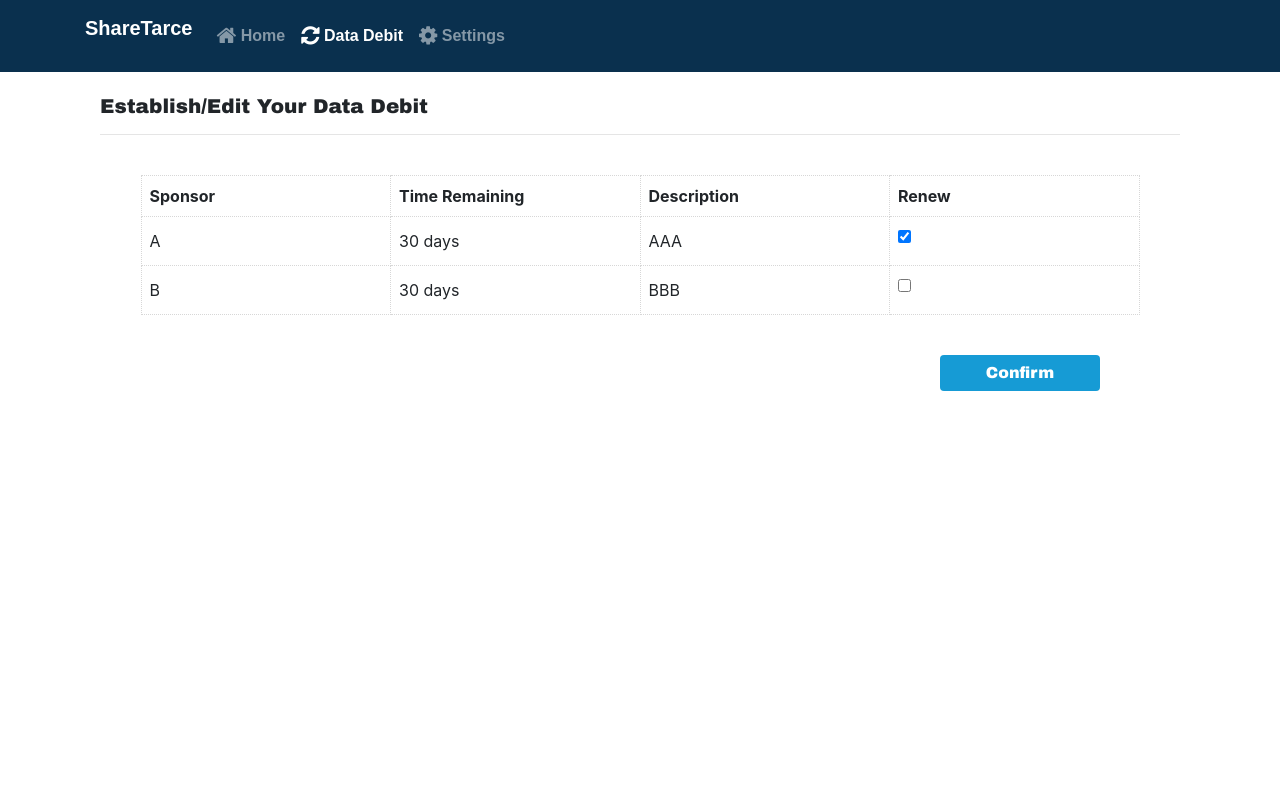
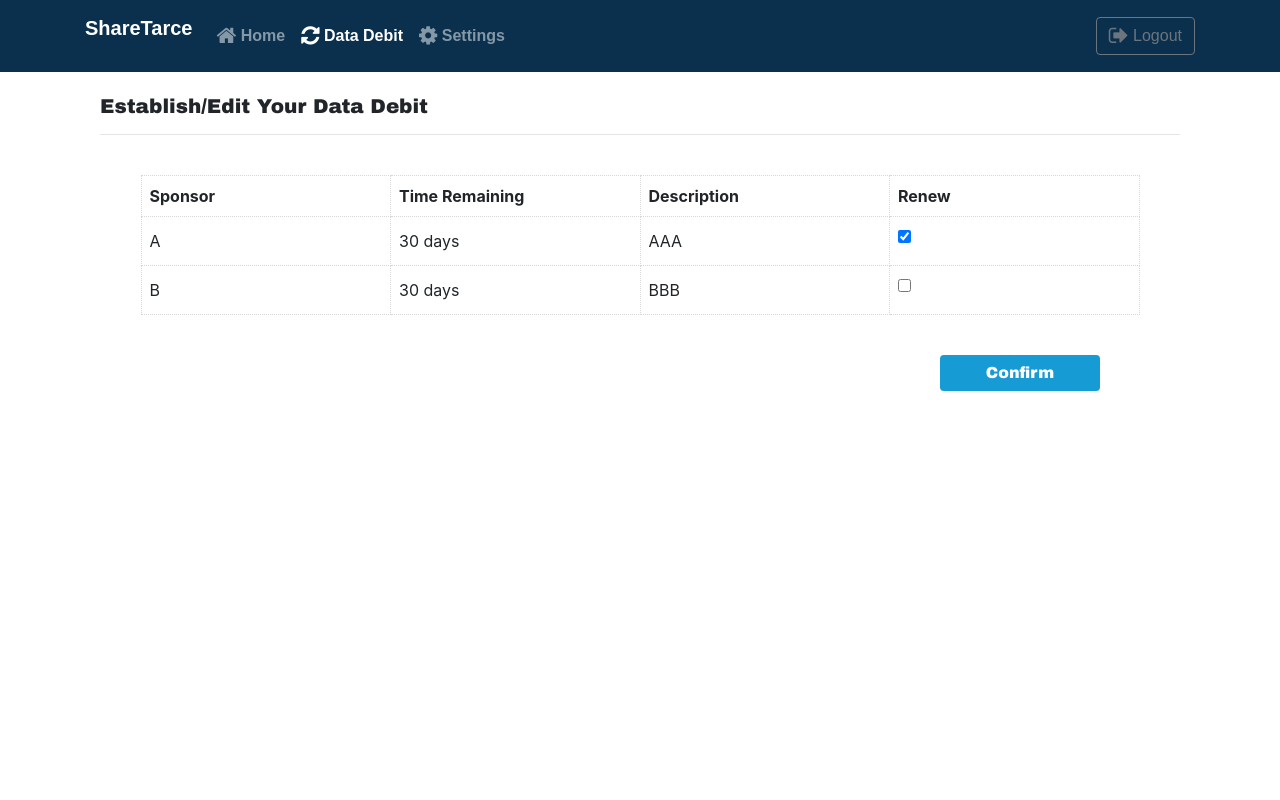
Before and after one commit to cwru-xlab/sharetrace-dashboard, a React (Create React App) app: page /debit in a window 1280 px wide. Shown: the top 800 px of the page. Built offline with nearby package versions, Linux system fonts and the light colour scheme; no server answers.

Commit message:
Added logout and updated sign up pwd reminder

```diff
--- a/src/components/HeaderRespondentComponent.js
+++ b/src/components/HeaderRespondentComponent.js
@@ -31,7 +31,7 @@ class HeaderRespondent extends Component{
     handeLogout(event){
         event.preventDefault();
         this.props.onUsernameChange(this.state.username, '');
-        this.props.history.push('/');
+        this.props.history.push('/users/login');
     }
 
     render(){
@@ -55,6 +55,13 @@ class HeaderRespondent extends Component{
                                     <NavLink className="nav-link" to="/settings"><span className="fa fa-cog fa-lg"></span> Settings</NavLink>
                                 </NavItem>
                             </Nav>
+                            <Nav className="ml-auto" navbar>
+                                <NavItem>
+                                    <Button className="button-mr" outline onClick={this.handeLogout}>
+                                        <span className="fa fa-sign-out fa-lg"></span> Logout
+                                    </Button>
+                                </NavItem>
+                            </Nav>
                         </Collapse>
                     </div>
                 </Navbar>
--- a/src/components/HeaderSponsorComponent.js
+++ b/src/components/HeaderSponsorComponent.js
@@ -23,7 +23,7 @@ class HeaderSponsor extends Component{
     handeLogout(event){
         event.preventDefault();
         this.props.onUsernameChange(this.state.username, '');
-        this.props.history.push('/');
+        this.props.history.push('/users/login');
     }
 
     render(){
@@ -36,10 +36,12 @@ class HeaderSponsor extends Component{
                             <p style={{fontFamily:"Fantasy", color: "white"}}>ShareTarce</p>
                         </NavbarBrand>
                         <Collapse isOpen={this.state.isNavOpen} navbar>
-                            <Nav navbar>
-                                {/* <NavItem>
-                                    <NavLink className="nav-link" to="/home"><span className="fa fa-home fa-lg"></span> Home</NavLink>
-                                </NavItem> */}
+                            <Nav className="ml-auto" navbar>
+                                <NavItem>
+                                    <Button className="button-mr" outline onClick={this.handeLogout}>
+                                        <span className="fa fa-sign-out fa-lg"></span> Logout
+                                    </Button>
+                                </NavItem>
                             </Nav>
                         </Collapse>
                     </div>
--- a/src/components/SignupComponent.js
+++ b/src/components/SignupComponent.js
@@ -95,6 +95,7 @@ class Signup extends Component{
                             <FormGroup>
                                 <Label htmlFor="password">Password</Label>
                                 <Input type="password" id="password" name="password" value={this.state.password} valid={errors.password === ''} invalid={errors.password !== ''} onChange={this.handleLoginChange} onBlur={this.handleBlur('password')}/>
+                                <p style={{color: "blue"}}>Please rememeber your password since it cannot be reset!</p>
                                 <FormFeedback>{errors.password}</FormFeedback>
                             </FormGroup>
                         </Col>
```
